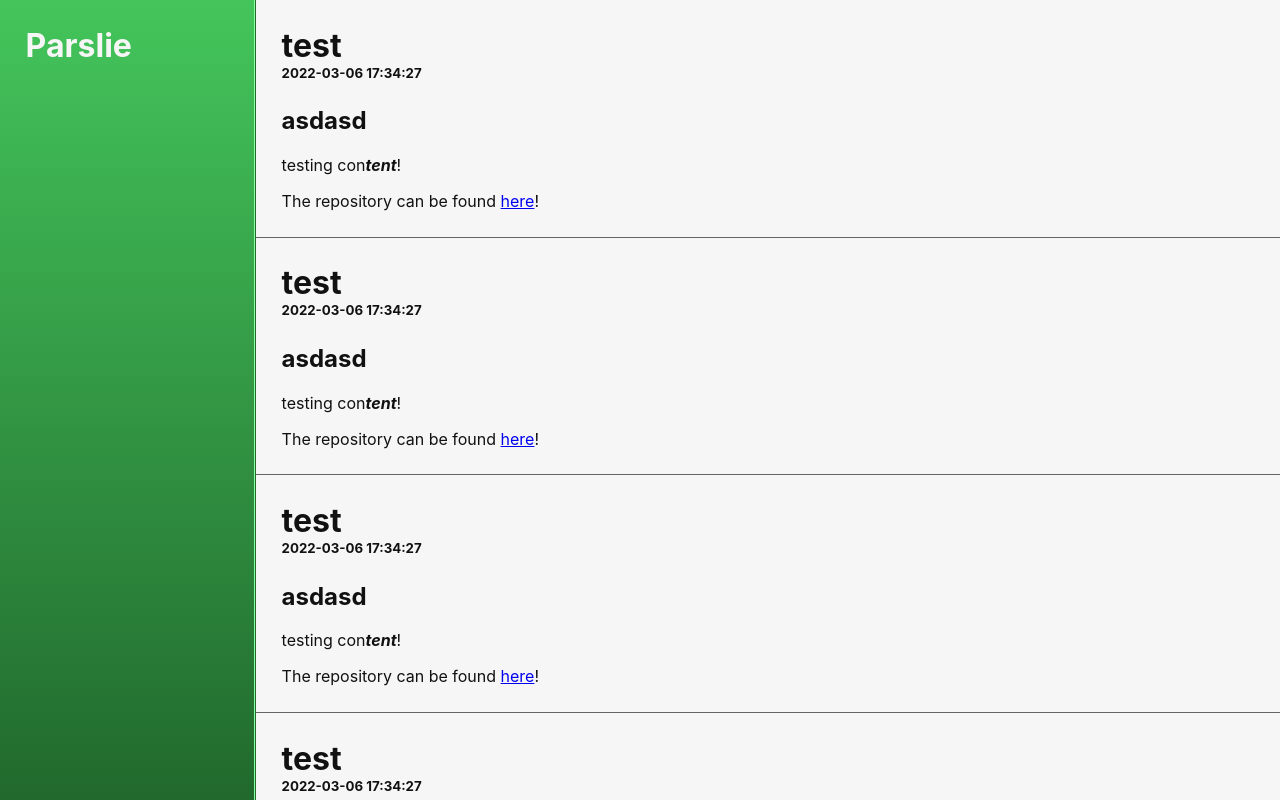
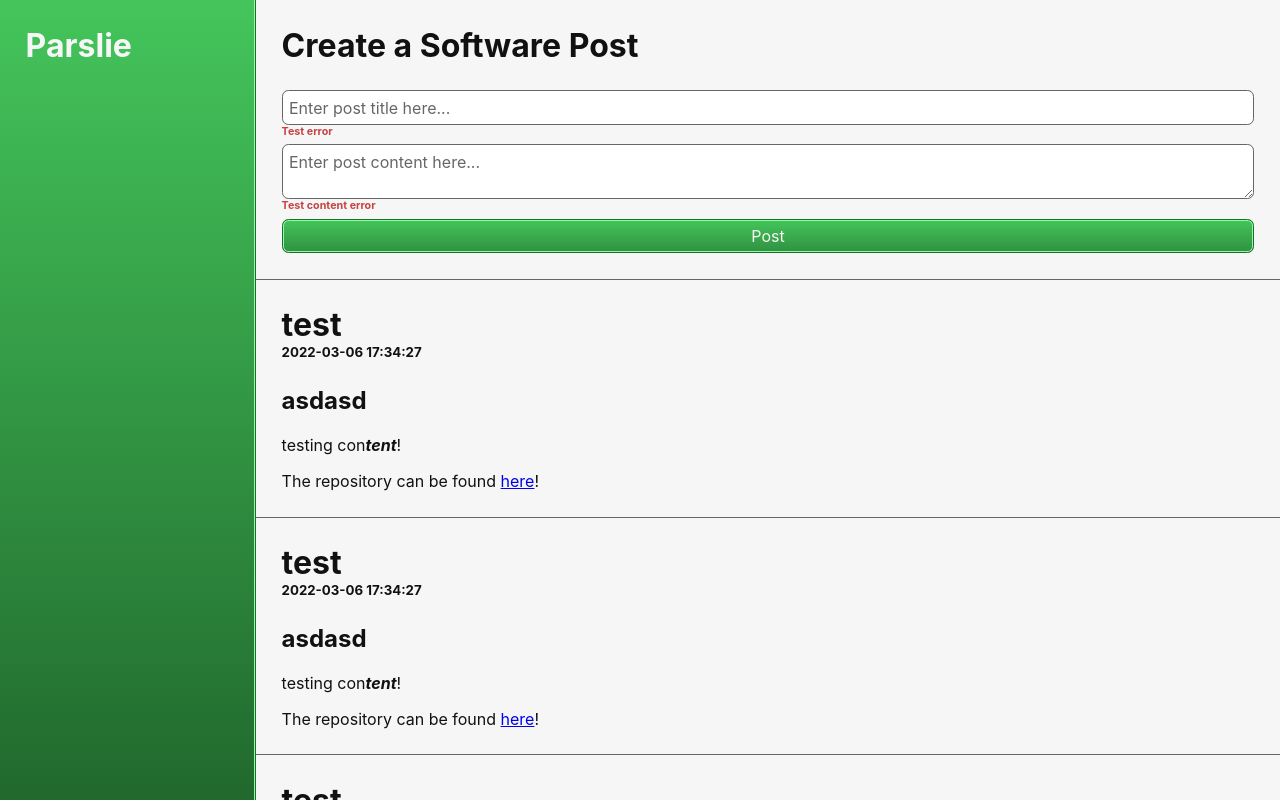
Before and after one commit to parslie/parslie.github.io, a React (Create React App) app: page /#/software in a window 1280 px wide. Built offline with nearby package versions, Linux system fonts and the light colour scheme; no server answers.

Commit message:
Create form and input components for software posts

```diff
--- /dev/null
+++ b/src/components/buttons.jsx
@@ -0,0 +1,29 @@
+import { Link } from "react-router-dom"
+
+import "../styles/input.scss"
+
+export function Button({ onClick, label, error }) {
+  return (
+    <div className="input button">
+      <input type="button" onClick={onClick} value={label} />
+      {error && <h5 className="error">{error}</h5>}
+    </div>
+  )
+}
+
+export function SubmitButton({ label, error }) {
+  return (
+    <div className="input button submit-button">
+      <input type="submit" value={label} />
+      {error && <h5 className="error">{error}</h5>}
+    </div>
+  )
+}
+
+export function LinkButton({ to, label }) {
+  return (
+   <Link className="button link-button" to={to}>
+     <input type="button" value={label} />
+   </Link>
+  )
+}
--- /dev/null
+++ b/src/components/fields.jsx
@@ -0,0 +1,19 @@
+import "../styles/input.scss"
+
+export function SingleLineText({ error, type="text", name, placeholder, onChange }) {
+  return (
+    <div className="input text-field">
+      <input type="text" type={type} onChange={onChange} name={name} placeholder={placeholder} />
+      {error && <h5 className="error">{error}</h5>}
+    </div>
+  )
+}
+
+export function MultiLineText({ error, type="text", name, placeholder, onChange }) {
+  return (
+    <div className="input text-field">
+      <textarea type="text" type={type} onChange={onChange} name={name} placeholder={placeholder} />
+      {error && <h5 className="error">{error}</h5>}
+    </div>
+  )
+}
--- /dev/null
+++ b/src/components/form.jsx
@@ -0,0 +1,19 @@
+export default function Form({ title, onSubmit, children }) {
+  const onPreSubmit = (e) => {
+    e.preventDefault()
+    onSubmit(e)
+  }
+
+  return (
+    <article className="form">
+      <header>
+        <h1>{title}</h1>
+      </header>
+      <section>
+        <form onSubmit={onPreSubmit}>
+          {children}
+        </form>
+      </section>
+    </article>
+  )
+}
--- a/src/components/software.jsx
+++ b/src/components/software.jsx
@@ -17,7 +17,7 @@ export function Post({ data, me }) {
   }
 
   return (
-    <article className="post software-post">
+    <article className="post">
       <header>
         <h1>{data.title}</h1>
         <h5>{date.toLocaleString("sv-SE")}</h5>
--- a/src/pages/software.jsx
+++ b/src/pages/software.jsx
@@ -1,4 +1,9 @@
+import { useState } from "react"
+
+import Form from "../components/form"
 import { Post } from "../components/software"
+import { MultiLineText, SingleLineText } from "../components/fields"
+import { Button, SubmitButton } from "../components/buttons"
 
 export default function SoftwarePage({ me }) {
   const mockPostData = {
@@ -9,8 +14,22 @@ export default function SoftwarePage({ me }) {
     date: "2022-03-06T18:34:27.184671+01:00",
   }
 
+  // TODO: remove debug above
+  const [ titleError, setTitleError ] = useState("Test error")
+  const [ contentError, setContentError ] = useState("Test content error")
+
+  const createPost = (e) => {
+
+  }
+
   return (
     <main>
+      <Form onSubmit={createPost} title="Create a Software Post">
+        <SingleLineText name="title" placeholder="Enter post title here..." error={titleError} />
+        <MultiLineText name="content" placeholder="Enter post content here..." error={contentError} />
+        <SubmitButton label="Post" />
+      </Form>
+
       <Post data={mockPostData} me={me} />
       <Post data={mockPostData} me={me} />
       <Post data={mockPostData} me={me} />
--- a/src/styles/articles.scss
+++ b/src/styles/articles.scss
@@ -10,8 +10,12 @@ article {
     > header { padding: $medium-size; }
     > section { padding: 0 $medium-size $medium-size; }
   }
-
   & + article { border-top: 1px solid $gray; }
 
   > header * { margin: 0; }
+
+  form {
+    display: flex;
+    flex-direction: column;
+  }
 }
--- /dev/null
+++ b/src/styles/input.scss
@@ -0,0 +1,49 @@
+@import "./vars/colors.scss";
+@import "./vars/sizings.scss";
+
+.input {
+  display: flex;
+  flex-direction: column;
+  margin: $tiny-size 0;
+
+  * { margin: 0; }
+
+  input, textarea {
+    border-radius: $small-size;
+    border: 1px solid;
+    padding: $small-size $small-size;
+    width: 100%;
+    box-sizing: border-box;
+
+    font-family: inherit;
+    font-size: inherit;
+  }
+
+  .error {
+    color: $red;
+  }
+
+  &.text-field input, textarea {
+    resize: vertical;
+
+    border-color: $gray;
+    color: $black;
+
+    &::placeholder {
+      color:$gray;
+      opacity: 1;
+    }
+  }
+
+  &.button input {
+    border-color: $green-dark;
+    box-shadow: inset 0 0 0 1px $green-light;
+    background: linear-gradient(180deg, $green 0%, $green-dark 175%);
+    color: $white;
+    cursor: pointer;
+
+    &:hover {
+      background: linear-gradient(0deg, $green 0%, $green-dark 175%);
+    }
+  }
+}
```
